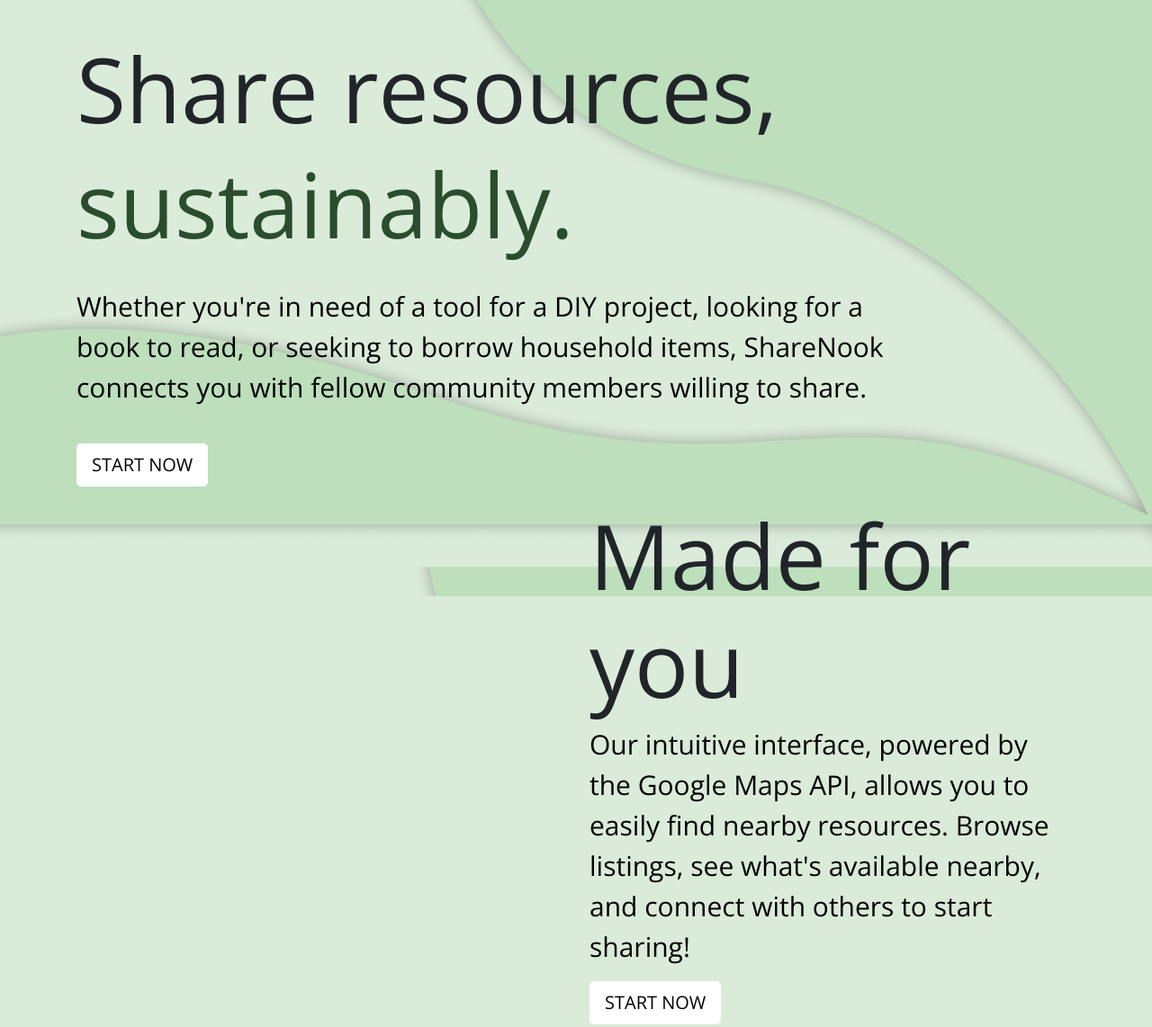
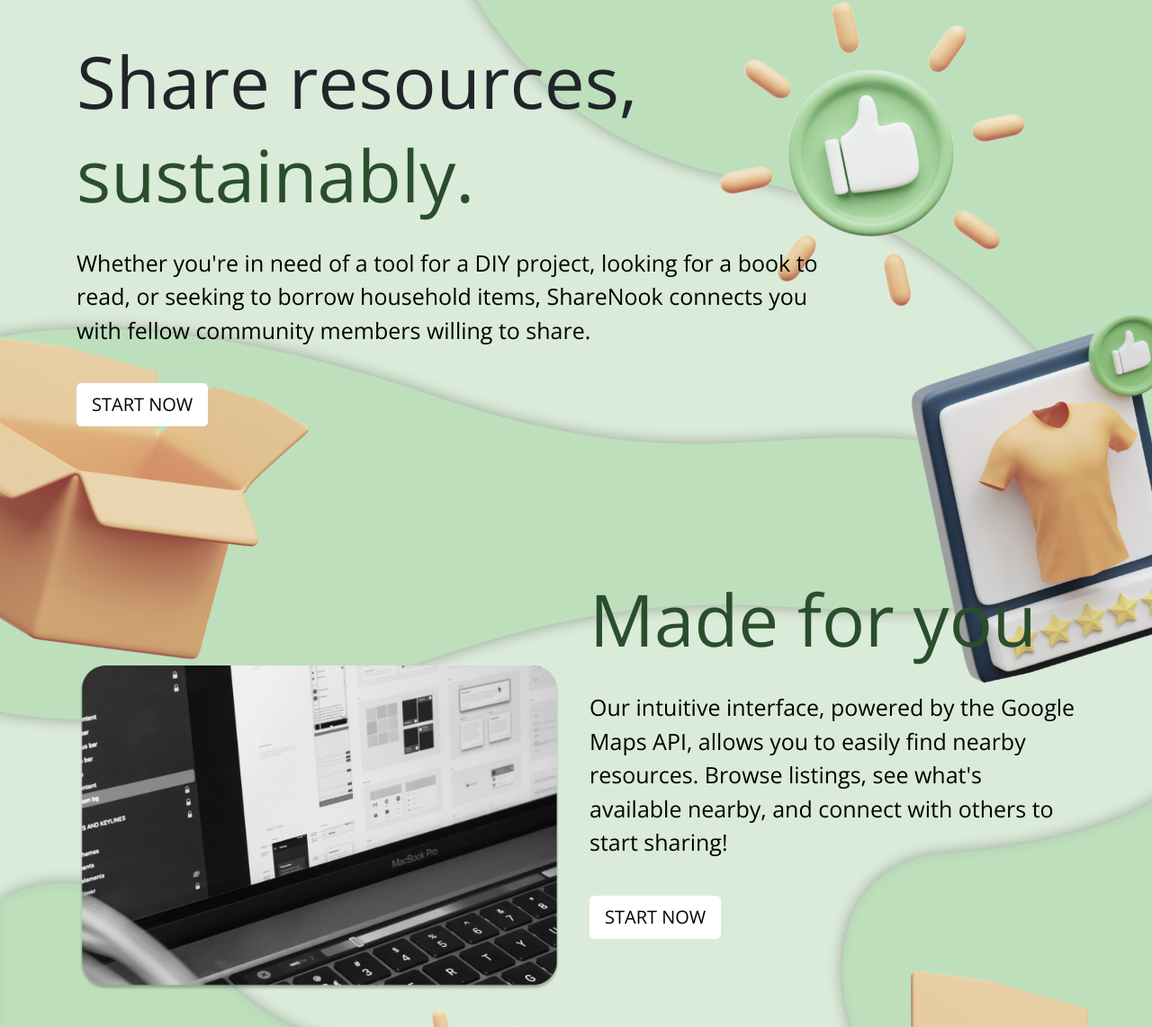
Before and after one commit to acefallarcuna/ShareNook, a website: page index.html in a window 1280 px wide. Shown: the part 137-1279 px from the top of the page at 90% size. Drawn offline with nearby package versions, Linux system fonts and the light colour scheme; files whose address does not match are found by name.

Commit message:
landing page changes

```diff
--- a/css/style.css
+++ b/css/style.css
@@ -1,6 +1,8 @@
 body {
   font-family: "Open Sans", -apple-system, BlinkMacSystemFont, "Segoe UI", Roboto, "Helvetica Neue", Arial, "Noto Sans", sans-serif, "Apple Color Emoji", "Segoe UI Emoji", "Segoe UI Symbol", "Noto Color Emoji";
   background-color: #DBEBD9;
+  background-image: url(/images/main-bg3.png);
+  background-size: 100%;
   height: 100%;
   position: relative; }
   body:before {
@@ -36,12 +38,12 @@
   a, a:hover {
     text-decoration: none !important; }
 
-.hero {
-  height: 100vh;
+/* .hero {
+  height: 100%;
   width: 100%;
-  background-image: url(/images/main-bg.png);
+  background-image: url(/images/main-bg3.png);
   background-size: 100%;
-}
+} */
 
 .site-navbar {
   margin-bottom: 0px;
@@ -70,7 +72,7 @@
         float: left;
         position: relative; } }
   .site-navbar .site-navigation.border-bottom {
-    border-bottom: 1px solid white !important; }
+    border-bottom: 1px solid rgb(255, 255, 255) !important; }
   .site-navbar .site-navigation .site-menu {
     margin: 0;
     padding: 0;
--- a/css/styles-index.css
+++ b/css/styles-index.css
@@ -1,5 +1,26 @@
+html {
+    scroll-snap-type: y mandatory;
+}
+
+.site-navbar, #main-2, #main-3 {
+    height: 100vh;
+    scroll-snap-align: start;
+}
+
+#main {
+    padding-top: 100px;
+}
+
+#main-2 {
+    padding-top: 150px;
+}
+
+#main-3 {
+    padding-top: 150px;
+}
+
 h1 {
-    font-size: 100px;
+    font-size: 80px;
 }
 
 .display-main-2 {
@@ -7,7 +28,7 @@
 }
 
 .lead {
-    font-size: 30px;
+    font-size: 25px;
 }
 
 .btn-success {
@@ -16,3 +37,9 @@
     background-color: #ffffff;
     border-color: #ffffff;
 }
+
+.asset-image {
+    padding-top: 100px;
+    width: 100%;
+    height: 100%;
+}
--- a/index.html
+++ b/index.html
@@ -46,19 +46,18 @@
 
                 <ul class="site-menu main-menu js-clone-nav ml-auto ">
                   <li class="active"><a href="#" class="nav-link">Home</a></li>
-                  <li><a href="#" class="nav-link">Listings</a></li>
-                  <li><a href="#" class="nav-link">Contact Us</a></li>
+                  <li><a href="listings.html" class="nav-link">Listings</a></li>
+                  <li><a href="contact.html" class="nav-link">Contact Us</a></li>
                 </ul>
 
               </nav>
             </div>
           </div>
 
-          <br><br><br><br>
           <section id="main">
             <div class="display-con">
               <div class="row">
-                <div class="col-12 col-md-10">
+                <div class="col-12 col-md-9">
                   <h1 class="display-main-1">Share resources,</h1>
                   <h1 class="display-main-2">sustainably.</h1>
                   <br>
@@ -66,7 +65,7 @@
                   <br>
                   <p><a class="btn btn-lg btn-success" href="#main" role="button">Start Now</a></p>
                 </div>
-                <div class="col-12 col-md-2"></div>
+                <div class="col-12 col-md-3"></div>
               </div>
             </div>
           </section>
@@ -75,10 +74,13 @@
             <div class="display-con-2">
               <div class="row">
                 <div class="col-12 col-md-6">
+                  <img class="asset-image" src="/images/asset-image.png" alt="">
                 </div>
                 <div class="col-12 col-md-6">
-                  <h1 class="display-main">Made for you</h1>
+                  <h1 class="display-main-2">Made for you</h1>
+                  <br>
                   <p class="lead">Our intuitive interface, powered by the Google Maps API, allows you to easily find nearby resources. Browse listings, see what's available nearby, and connect with others to start sharing!</p>
+                  <br>
                   <p><a class="btn btn-lg btn-success" href="#main" role="button">Start Now</a></p>
                 </div>
               </div>
@@ -88,13 +90,13 @@
           <section id="main-3">
             <div class="display-con-3">
               <div class="row">
-                <div class="col-12 col-md-6">
+                <div class="col-12 col-md-8">
                   <h1 class="display-main">Eco-choices</h1>
-                  <h1 class="display-main">ate every turn</h1>
+                  <h1 class="display-main">at every turn</h1>
                   <p class="lead">By participating in ShareNook, you not only gain access to the resources you need but also contribute to a more sustainable future, aligned with the UN Sustainable Development Goals.</p>
                   <p><a class="btn btn-lg btn-success" href="#main" role="button">Start Now</a></p>
                 </div>
-                <div class="col-12 col-md-6">
+                <div class="col-12 col-md-4">
                 </div>
               </div>
             </div>
```
Also changed, not shown: images/asset-box.png (added), images/asset-image.png (added), images/asset-image2.png (added), images/asset-item.png (added), images/asset-like.png (added), images/main-bg2.png, images/main-bg3.png (added).
